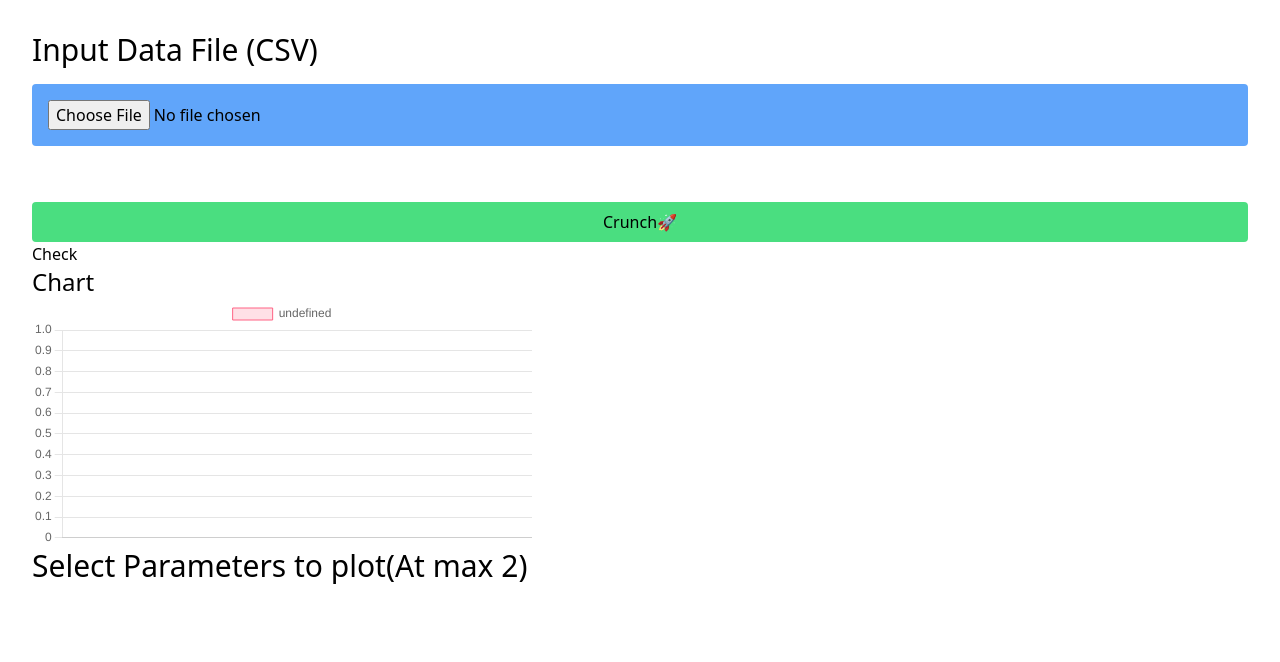
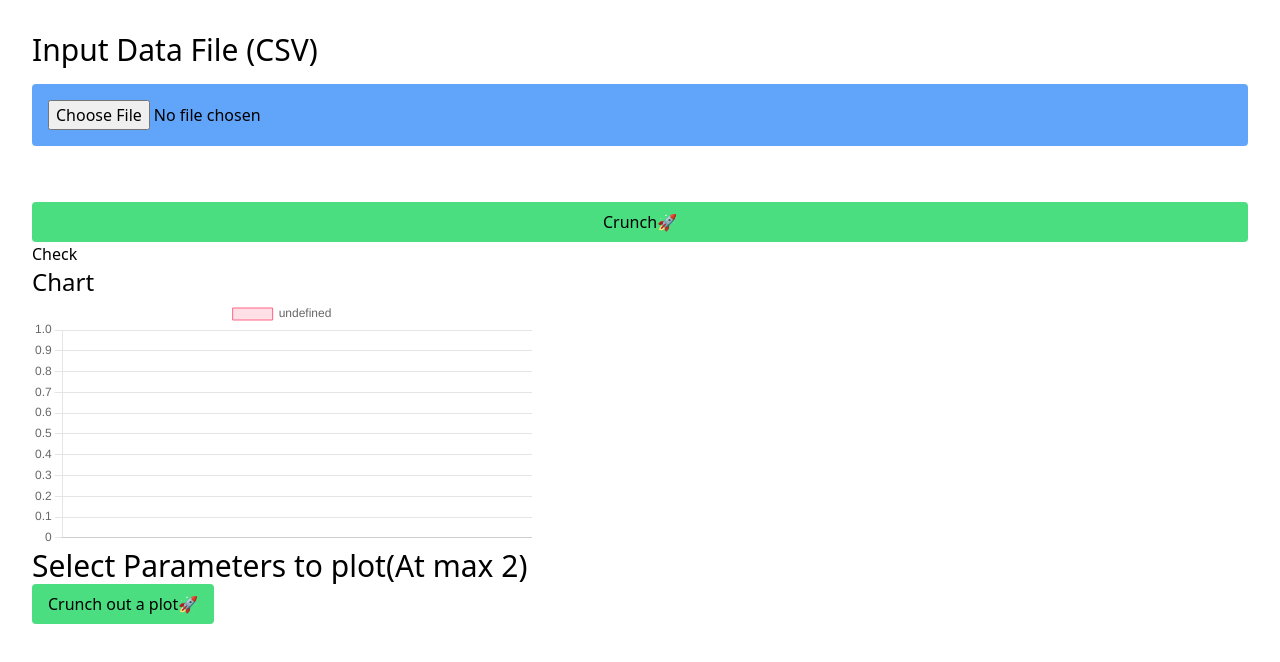
Before and after one commit to Lakshit-Chiranjiv/data-crunch, a Next.js app: page / in a window 1280 px wide. Shown: the top 662 px of the page. Built offline with nearby package versions, Linux system fonts and the light colour scheme.

Commit message:
error states

```diff
--- a/app/components/SelectParams.jsx
+++ b/app/components/SelectParams.jsx
@@ -6,6 +6,8 @@ const SelectParams = ({inputData}) => {
     const [dataKeys,setDataKeys] = useState([])
     const [selectedParamsCount, setSelectedParamsCount] = useState(0)
     const [selectedParams, setSelectedParams] = useState({})
+    const [error, setError] = useState('')
+    const [showError, setShowError] = useState(false)
 
     useEffect(() => {
         if(inputData.length === 0) return
@@ -44,6 +46,10 @@ const SelectParams = ({inputData}) => {
                 })
             }
         </div>
+
+        <button className='px-4 py-2 rounded bg-green-400' onClick={() => {
+            if(selectedParamsCount === 0) return
+        }}>Crunch out a plot🚀</button>
     </div>
   )
 }
```
